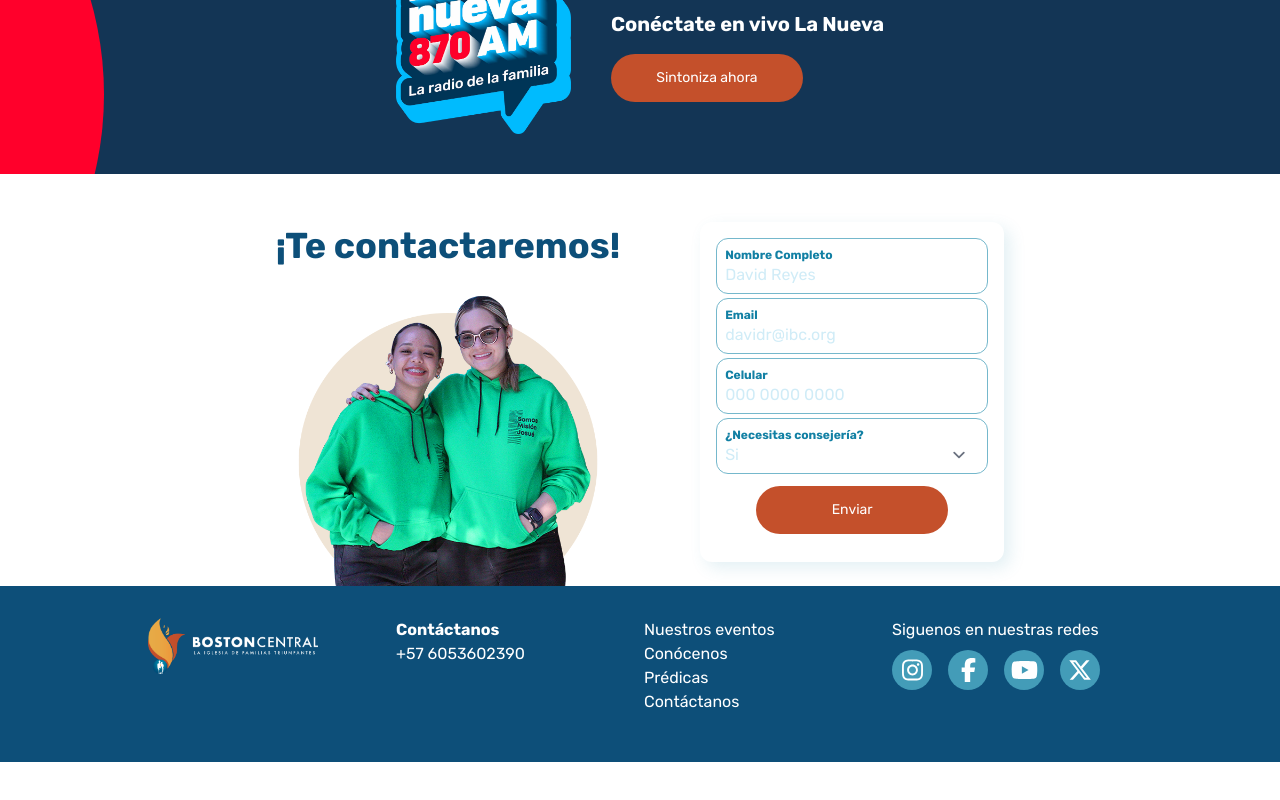
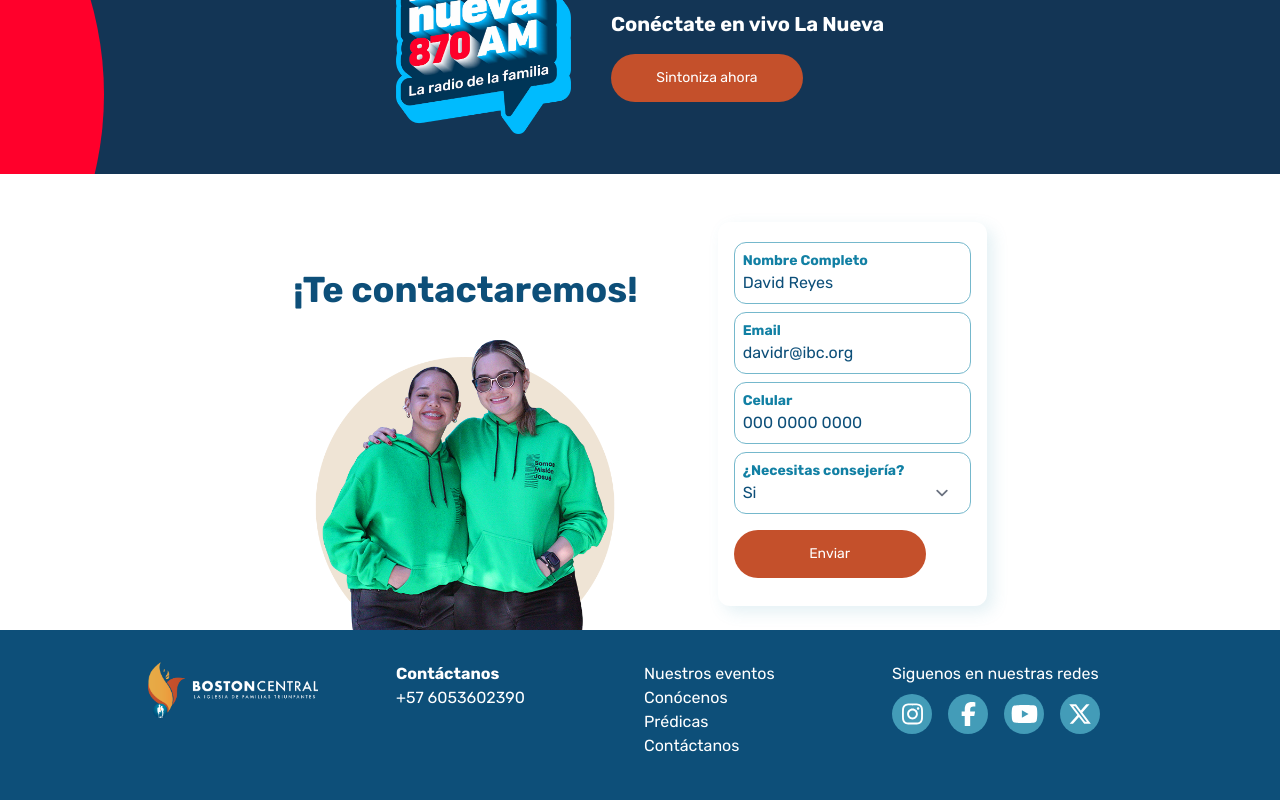
Before and after one commit to kroysk/ibc-web, a Vue app: page / in a window 1280 px wide. Shown: the part 2916-3716 px from the top of the page. Before the commit the page ends 3678 px from the top, so only its background shows below. Built offline with nearby package versions, Linux system fonts and the light colour scheme.

Commit message:
improve contact Us

```diff
--- a/package.json
+++ b/package.json
@@ -14,6 +14,7 @@
     "@fortawesome/free-regular-svg-icons": "^6.5.1",
     "@fortawesome/free-solid-svg-icons": "^6.5.1",
     "@fortawesome/vue-fontawesome": "latest-3",
+    "axios": "^1.6.8",
     "fs": "^0.0.1-security",
     "pinia": "^2.1.7",
     "vue": "^3.3.11",
--- a/src/components/Home/ContactUs.vue
+++ b/src/components/Home/ContactUs.vue
@@ -2,37 +2,55 @@
     <section class="flex flex-wrap justify-center gap-20 pt-12">
         <article class="flex flex-col items-center justify-end">
             <h2 class="text-4xl text-ibc_blue-500 font-bold">¡Te contactaremos!</h2>
-            <img loading="lazy" class="h-80" src="/images/contactus.png" alt="">
+            <img class="h-80" src="/images/contactus.png" alt="">
         </article>
         <article class="flex flex-col justify-start items-center shadow-ibc p-4 mb-6 rounded-xl">
-            <form action="" class="flex flex-col justify-start gap-1">
-                <div class="border border-ibc_kobalt-300 rounded-xl p-2 min-w-[272px] h-14">
-                    <label class="block text-xs text-ibc_kobalt-500 font-bold" for="name">Nombre Completo</label>
-                    <input id="name" type="text" placeholder="David Reyes"
-                        class="placeholder:text-md placeholder:text-ibc_blue-100 border-none p-0">
+            <form @submit.prevent="onSubmit" class="flex flex-col justify-start">
+                <div class="border border-ibc_kobalt-300 rounded-xl p-2 my-1">
+                    <label class="block text-sm text-ibc_kobalt-500 font-bold" for="name">Nombre Completo</label>
+                    <input id="name" type="text" placeholder="David Reyes" v-model="name"
+                        class="placeholder:text-md placeholder:text-ibc_blue-500 border-none p-0">
                 </div>
-                <div class="border border-ibc_kobalt-300 rounded-xl p-2 min-w-[272px] h-14">
-                    <label class="block text-xs text-ibc_kobalt-500 font-bold" for="email">Email</label>
-                    <input id="email" type="email" placeholder="davidr@ibc.org"
-                        class="placeholder:text-md placeholder:text-ibc_blue-100 border-none p-0">
+                <div class="border border-ibc_kobalt-300 rounded-xl p-2 my-1">
+                    <label class="block text-sm text-ibc_kobalt-500 font-bold" for="email">Email</label>
+                    <input id="email" type="email" placeholder="davidr@ibc.org" v-model="email"
+                        class="placeholder:text-md placeholder:text-ibc_blue-500 border-none p-0">
                 </div>
-                <div class="border border-ibc_kobalt-300 rounded-xl p-2 min-w-[272px] h-14">
-                    <label class="block text-xs text-ibc_kobalt-500 font-bold" for="email">Celular</label>
-                    <input id="email" type="number" placeholder="000 0000 0000"
-                        class="placeholder:text-md placeholder:text-ibc_blue-100 border-none p-0">
+                <div class="border border-ibc_kobalt-300 rounded-xl p-2 my-1">
+                    <label class="block text-sm text-ibc_kobalt-500 font-bold" for="cellphone">Celular</label>
+                    <input id="cellphone" type="number" placeholder="000 0000 0000" v-model="cellphone"
+                        class="placeholder:text-md placeholder:text-ibc_blue-500 border-none p-0">
                 </div>
-                <div class="border border-ibc_kobalt-300 rounded-xl p-2 min-w-[272px] h-14 w-full">
-                    <label class="block text-xs text-ibc_kobalt-500 font-bold" for="email">¿Necesitas consejería?</label>
-                    <select id="consejo" class="text-md text-ibc_blue-100 border-none w-full p-0">
+                <div class="border border-ibc_kobalt-300 rounded-xl p-2 my-1 w-full">
+                    <label class="block text-sm text-ibc_kobalt-500 font-bold" for="email">¿Necesitas
+                        consejería?</label>
+                    <select id="consejo" class="text-md text-ibc_blue-500 border-none w-full p-0">
                         <option value="Si">Si</option>
                         <option value="No">No</option>
                     </select>
                 </div>
+                <button type="submit"
+                    class="bg-ibc_red-500 rounded-full text-white text-sm h-12 w-48 my-3">Enviar</button>
             </form>
-            <button class="bg-ibc_red-500 rounded-full text-white text-sm h-12 w-48 my-3">Enviar</button>
         </article>
     </section>
 </template>
+<script setup>
+import { ref } from 'vue'
+import api from '@/helpers/api'
+const name = ref('');
+const email = ref('');
+const cellphone = ref('');
+
+const onSubmit = async () => {
+    console.log(name.value)
+    const response = await api.post('/contact_requests', {
+        name: name.value,
+        email: email.value,
+        cellphone: cellphone.value,
+    });
+}
+</script>
 <style>
 input:focus,
 select:focus {
--- /dev/null
+++ b/src/config.json
@@ -0,0 +1,3 @@
+{
+    "api_url": "http://localhost:3000"
+}
--- /dev/null
+++ b/src/helpers/api.js
@@ -0,0 +1,9 @@
+import axios from "axios"
+import settings from "@/config.json"
+const api = axios.create({
+    // baseURL: 'https://apiv4.ordering.co/',
+    baseURL: settings.api_url,
+    headers: { "Content-type": "application/json" }
+});
+
+export default api
```
Also changed, not shown: 1 other file (tests, documents, lock files or other folders).
